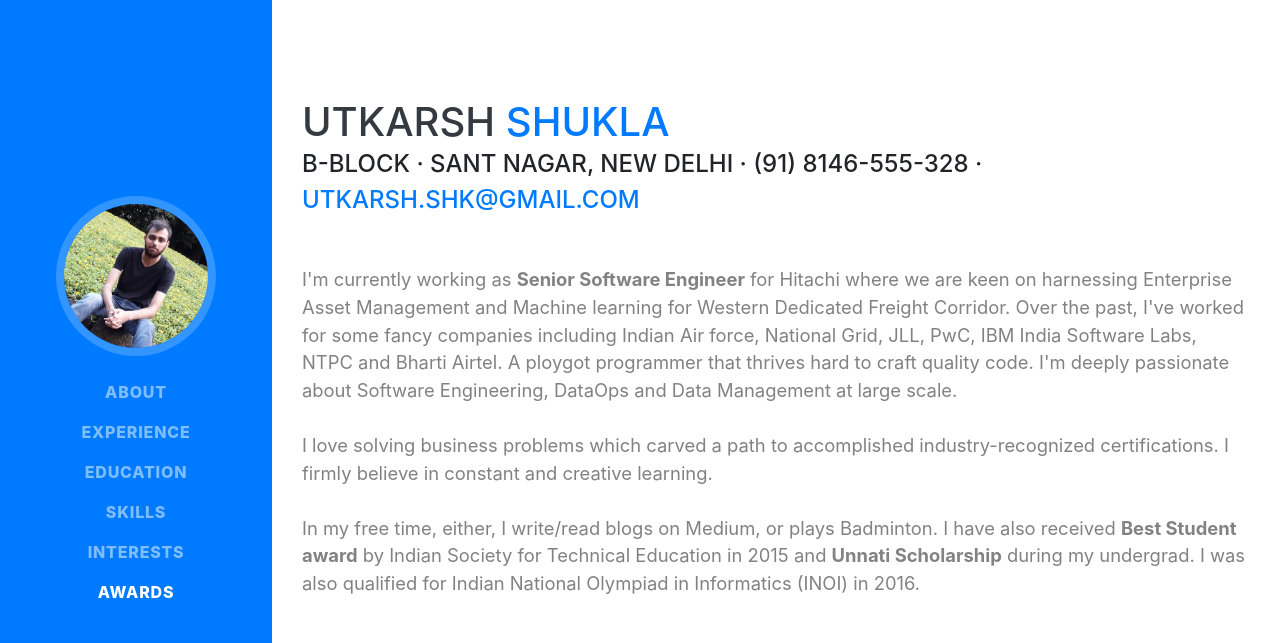
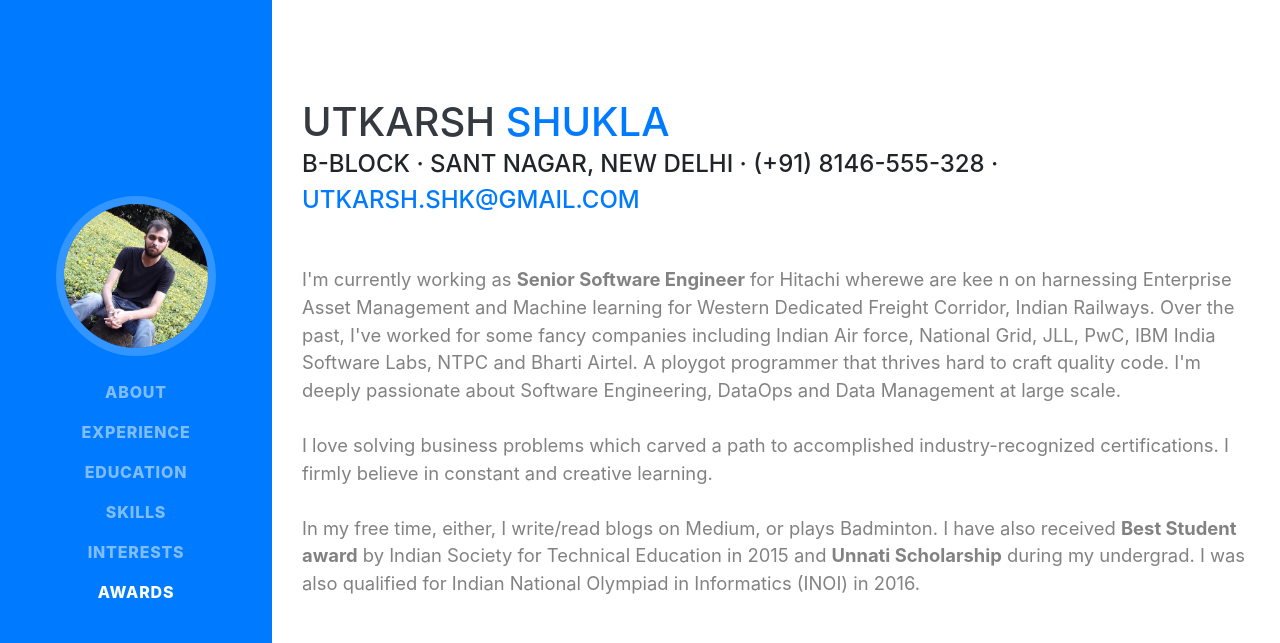
Before and after one commit to Utkarsh-Shukla12/Utkarsh-Shukla12.github.io, a website with bundled scripts: page index.html in a window 1280 px wide. Shown: the top 643 px of the page. Built offline with nearby package versions, Linux system fonts and the light colour scheme; a web font is replaced by a local one.

Commit message:
Corrected Minor mistakes

```diff
--- a/index.html
+++ b/index.html
@@ -66,10 +66,10 @@
         <h1 class="mb-0">Utkarsh
           <span class="text-primary">Shukla</span>
         </h1>
-        <div class="subheading mb-5"> B-Block · Sant Nagar, New Delhi  · (91) 8146-555-328 ·
+        <div class="subheading mb-5"> B-Block · Sant Nagar, New Delhi  · (+91) 8146-555-328 ·
           <a href="mailto:utkarsh.shk@gmail.com">utkarsh.shk@gmail.com</a>
         </div>
-        <p class="lead mb-5">I'm currently working as <b>Senior Software Engineer</b> for Hitachi where we are keen on harnessing Enterprise Asset Management and Machine learning for Western Dedicated Freight Corridor. Over the past, I've worked for some fancy companies including Indian Air force, National Grid, JLL, PwC, IBM India Software Labs, NTPC and Bharti Airtel. A ploygot programmer that thrives hard to craft quality code. I'm deeply passionate about Software Engineering, DataOps and Data Management at large scale. <br><br> I love solving business problems which carved a path to accomplished industry-recognized certifications. I firmly believe in constant and creative learning. <br><br>In my free time, either, I write/read blogs on Medium, or plays Badminton. I have also received <b>Best Student award</b> by Indian Society for Technical Education in 2015 and <b>Unnati Scholarship</b> during my undergrad. I was also qualified for Indian National Olympiad in Informatics (INOI) in 2016.</p>
+        <p class="lead mb-5">I'm currently working as <b>Senior Software Engineer</b> for Hitachi wherewe are kee n on harnessing Enterprise Asset Management and Machine learning for Western Dedicated Freight Corridor, Indian Railways. Over the past, I've worked for some fancy companies including Indian Air force, National Grid, JLL, PwC, IBM India Software Labs, NTPC and Bharti Airtel. A ploygot programmer that thrives hard to craft quality code. I'm deeply passionate about Software Engineering, DataOps and Data Management at large scale. <br><br> I love solving business problems which carved a path to accomplished industry-recognized certifications. I firmly believe in constant and creative learning. <br><br>In my free time, either, I write/read blogs on Medium, or plays Badminton. I have also received <b>Best Student award</b> by Indian Society for Technical Education in 2015 and <b>Unnati Scholarship</b> during my undergrad. I was also qualified for Indian National Olympiad in Informatics (INOI) in 2016.</p>
         <div class="social-icons">
           <a href="https://www.linkedin.com/in/utkarsh-shukla12/" target="_blank">
             <i class="fab fa-linkedin-in"></i>
```
